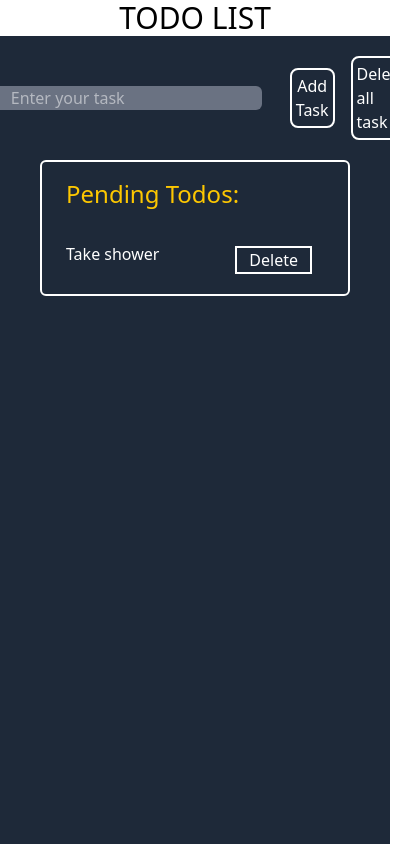
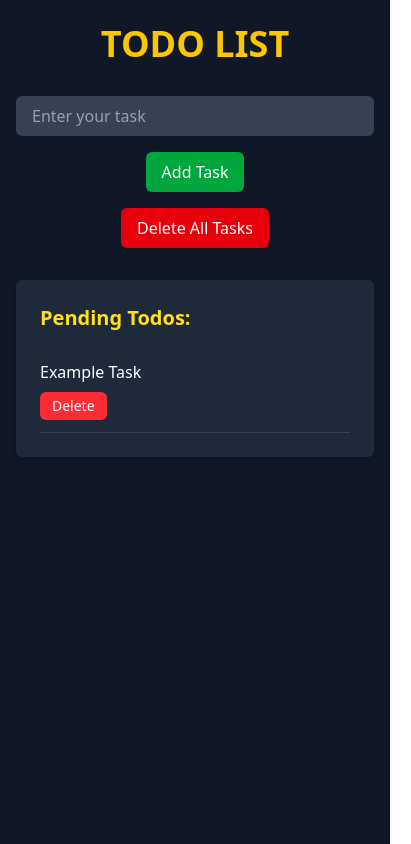
Before and after one commit to Abi-390/TodoListReact, a React (Vite) app: page / in a window 390 px wide. Shown: the whole page, 411 px wide, since content can reach past the window. Built offline with nearby package versions, Linux system fonts and the light colour scheme.

Commit message:
Updated code for responsiveness

```diff
--- a/package.json
+++ b/package.json
@@ -14,7 +14,8 @@
     "install": "^0.13.0",
     "nanoid": "^5.1.5",
     "react": "^19.1.0",
-    "react-dom": "^19.1.0"
+    "react-dom": "^19.1.0",
+    "react-hook-form": "^7.61.1"
   },
   "devDependencies": {
     "@eslint/js": "^9.30.1",
--- a/src/App.jsx
+++ b/src/App.jsx
@@ -4,12 +4,14 @@ import Read from "./components/Read";
 
 const App = () => {
   const [task, settask] = useState([
-    { id: 1, title: "Take shower", isCompleted: false },
+    { id: 1, title: "Example Task", isCompleted: false },
   ]);
 
   return (
-    <div className="w-screen h-screen bg-gray-800 text-white">
-      <h1 className="flex items-center justify-center bg-white text-black text-3xl">TODO LIST</h1>
+    <div className="min-h-screen bg-gray-900 text-white px-4 py-6">
+      <h1 className="text-center text-4xl font-bold mb-8 text-yellow-400">
+        TODO LIST
+      </h1>
       <Create task={task} settask={settask} />
       <Read task={task} settask={settask} />
     </div>
--- a/src/components/Create.jsx
+++ b/src/components/Create.jsx
@@ -1,45 +1,57 @@
-import { useState } from "react";
 import { nanoid } from "nanoid";
-
+import { useForm } from "react-hook-form";
 
 const Create = (props) => {
-  const task = props.task;
-  const settask = props.settask;
-  const [title, settitle] = useState("");
-  const submitHandler = (e) => {
-    e.preventDefault();
+  const { task, settask } = props;
+  const {
+    register,
+    handleSubmit,
+    formState: { errors },
+    reset,
+  } = useForm();
+
+  const submitHandler = (data) => {
     const newTask = {
-      title: title.charAt(0).toUpperCase() + title.slice(1),
+      title: data.title.charAt(0).toUpperCase() + data.title.slice(1),
       id: nanoid(),
       isCompleted: false,
     };
-    //settask([...task,newTask]);
-    let copy = [...task];
-    copy.push(newTask);
-    settask(copy);
-    settitle("");
+    settask([...task, newTask]);
+    reset();
+    console.log(newTask)
   };
 
-  const setTitle = (e) => {
-    settitle(e.target.value);
+  const deleteAll = () => {
+    settask([]);
   };
-const deleteAll=()=>{
-  settask([]);
-}
+
   return (
-    <div>
-      {" "}
-      <form className="flex items-center justify-center" onSubmit={submitHandler}>
-        <input className="mt-5 bg-gray-500 text-white px-5 mx-5 rounded-md"
-          onChange={setTitle}
-          type="text"
-          placeholder="Enter your task"
-          value={title}
-        ></input>
-        <button className="px-1 py-1 border-2 mt-5 mx-2 rounded-lg">Add Task</button>
-        <span className="px-1 py-1 border-2 mt-5 mx-2 rounded-lg" onClick={deleteAll}>Delete all task</span>
-      </form>
-    </div>
+    <form
+      className="flex flex-col md:flex-row items-center justify-center gap-4 mb-8"
+      onSubmit={handleSubmit(submitHandler)}
+    >
+      <input
+        className="bg-gray-700 text-white px-4 py-2 rounded-md w-full md:w-1/3"
+        {...register("title", { required: true })}
+        type="text"
+        placeholder="Enter your task"
+      />
+      <button className="bg-green-600 hover:bg-green-700 text-white px-4 py-2 rounded-md">
+        Add Task
+      </button>
+      <button
+        type="button"
+        onClick={deleteAll}
+        className="bg-red-600 hover:bg-red-700 text-white px-4 py-2 rounded-md"
+      >
+        Delete All Tasks
+      </button>
+      {errors.title && (
+        <p className="text-red-400 text-sm mt-2 text-center w-full">
+          Task title is required
+        </p>
+      )}
+    </form>
   );
 };
 
--- a/src/components/Read.jsx
+++ b/src/components/Read.jsx
@@ -1,32 +1,32 @@
-const Read = (props) => {
-  const task = props.task;
-  const settask = props.settask;
+const Read = ({ task, settask }) => {
   const deleteHandler = (id) => {
-    console.log(id);
-    const filteredTask=task.filter((task)=>task.id!==id);
+    const filteredTask = task.filter((t) => t.id !== id);
     settask(filteredTask);
+  };
 
+  const display = task.map((t) => (
+    <li
+      className="flex flex-col md:flex-row justify-between items-start md:items-center gap-2 py-3 border-b border-gray-700"
+      key={t.id}
+    >
+      <span className="w-full break-words">{t.title}</span>
+      <button
+        className="bg-red-500 hover:bg-red-600 text-white px-3 py-1 rounded-md text-sm"
+        onClick={() => deleteHandler(t.id)}
+      >
+        Delete
+      </button>
+    </li>
+  ));
 
-  };
-  const display = task.map((t) => {
-    return (
-      <li className="flex justify-between items-start gap-4 py-2" key={t.id}>
-        <span className="break-words w-full">{t.title}</span>
-
-        <span
-          className="border-2 mx-3 my-1 px-3"
-          onClick={() => deleteHandler(t.id)}
-        >
-          Delete{" "}
-        </span>
-      </li>
-    );
-  });
   return (
-    <div className="border-2 mx-10 my-5 rounded-md">
-      <h1 className="text-yellow-400 px-6 py-4 text-2xl">Pending Todos:</h1>
-      <ul className="px-6 py-0 my-2">{display}</ul>
+    <div className="bg-gray-800 rounded-md shadow-md max-w-3xl mx-auto p-6">
+      <h2 className="text-xl md:text-2xl text-yellow-300 font-semibold mb-4">
+        Pending Todos:
+      </h2>
+      <ul>{display}</ul>
     </div>
   );
 };
+
 export default Read;
```
Also changed, not shown: 1 other file (tests, documents, lock files or other folders).
